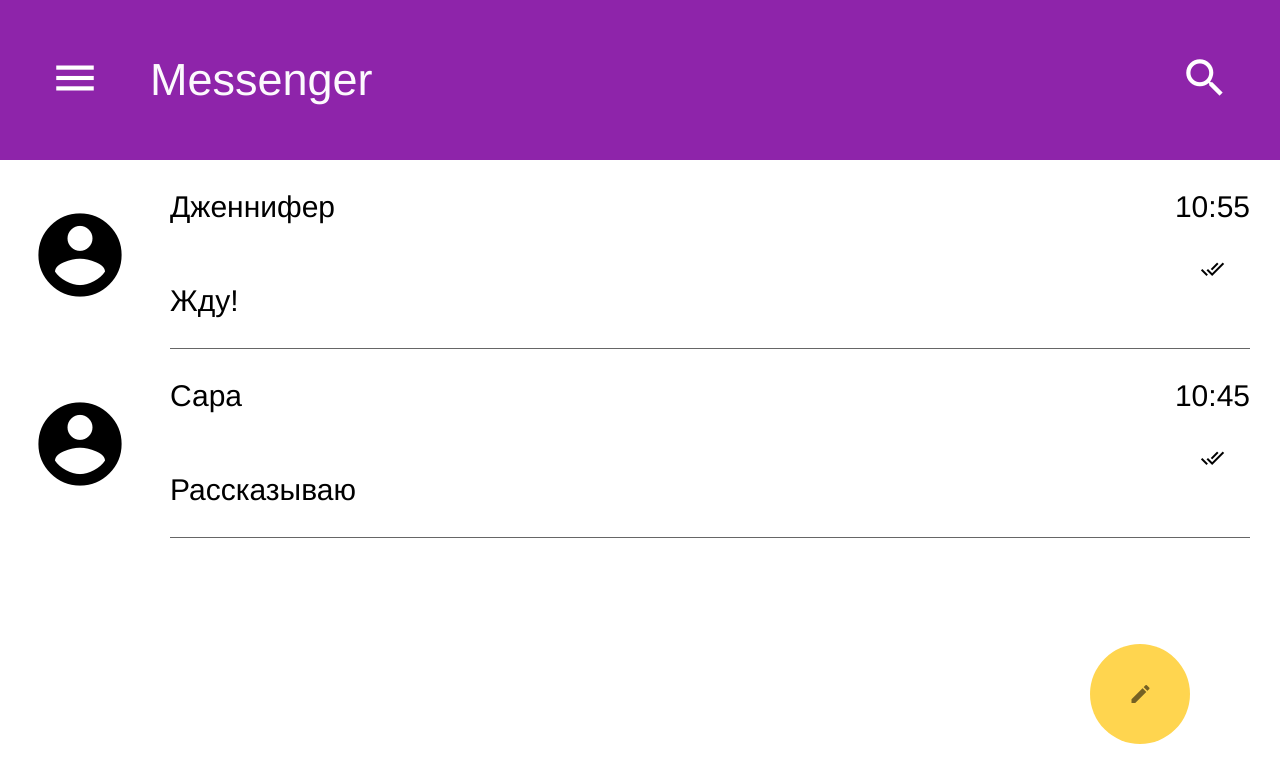
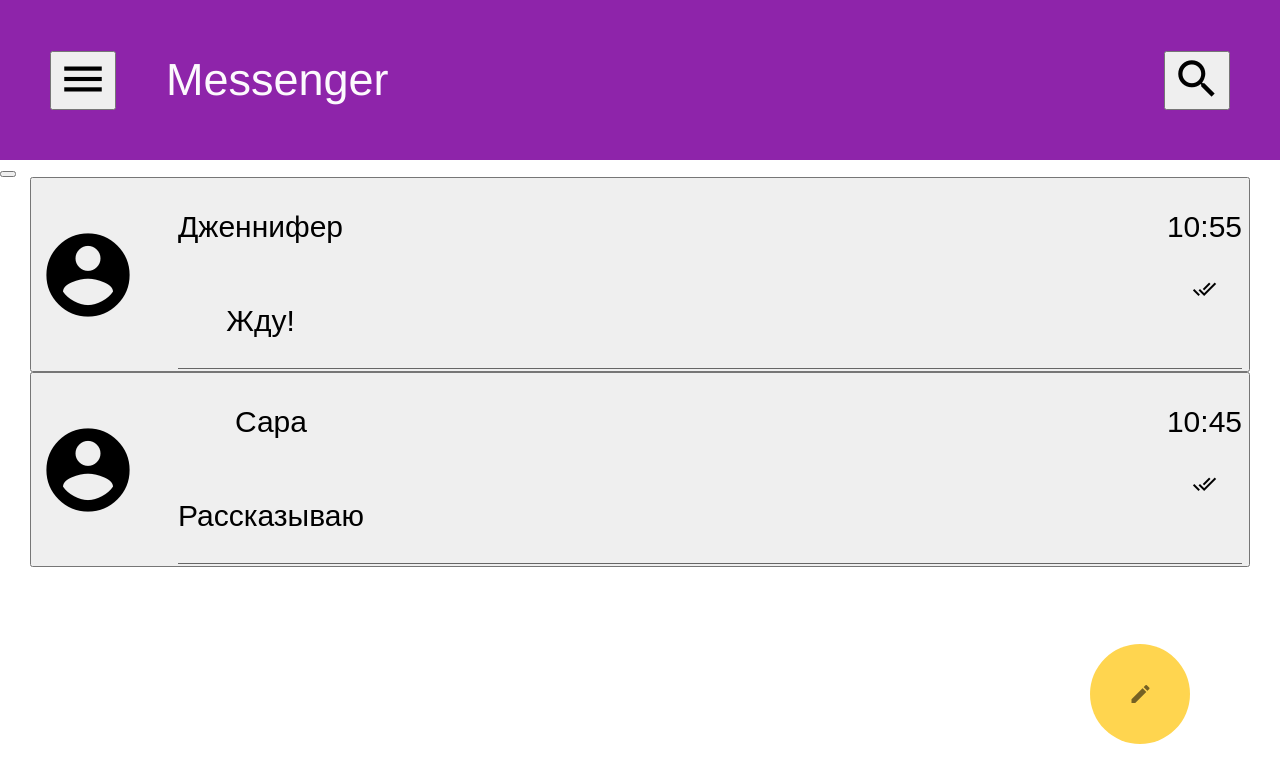
Before and after one commit to ovsyannikovas/2022-2-VK-EDU-FS-Frontend-S-Ovsyannikova, a React (Create React App) app in the folder react-chat/: page / in a window 1280 px wide. Shown: the top 782 px of the page. Built offline with nearby package versions, Linux system fonts and the light colour scheme.

Commit message:
Вместо тега a использован button

```diff
--- a/react-chat/src/components/ChatHeader/ChatHeader.jsx
+++ b/react-chat/src/components/ChatHeader/ChatHeader.jsx
@@ -3,10 +3,10 @@ import React from "react";
 export default function ChatHeader(props) {
     return (
         <header className="site-header">
-            <a href='\' onClick={() => props.props.onClick('chat-list')} className="logo arrow">
+            <button onClick={() => props.props.onClick('chat-list')} className="logo arrow">
                 <i className="material-icons icon">arrow_back</i>
-            </a>
-            <a href='\'>
+            </button>
+            <button>
                 <div className="user-info">
                     <i className="material-icons avatar">account_circle</i>
                     <div className="user-text">
@@ -14,14 +14,14 @@ export default function ChatHeader(props) {
                         <p className="time">была 2 часа назад</p>
                     </div>
                 </div>
-            </a>
+            </button>
             <div className="buttons">
-                <a href='\'>
+                <button>
                     <i className="material-icons icon">search</i>
-                </a>
-                <a href='\'>
+                </button>
+                <button>
                     <i className="material-icons icon">menu</i>
-                </a>
+                </button>
             </div>
         </header>
     )
--- a/react-chat/src/components/ChatListBody/ChatListBody.jsx
+++ b/react-chat/src/components/ChatListBody/ChatListBody.jsx
@@ -4,11 +4,11 @@ import restoreDialogues from '../../utils/restoreDialogues';
 export default function ChatListBody(props) {
     return (
         <div>
-            <a>
+            <button>
                 <div className="new-message-btn">
                     <i className="material-icons">edit</i>
                 </div>
-            </a>
+            </button>
             <div className="message-list messages">
                 {restoreDialogues(props.props)}
             </div>
--- a/react-chat/src/components/ChatListHeader/ChatListHeader.jsx
+++ b/react-chat/src/components/ChatListHeader/ChatListHeader.jsx
@@ -4,14 +4,14 @@ export default function ChatListHeader() {
     return (
         <header className="site-header-messenger">
             <div className="burger-label">
-                <a className="burger-icon">
+                <button className="burger-icon">
                     <i className="material-icons icon">menu</i>
-                </a>
+                </button>
                 <p className="messenger-label">Messenger</p>
             </div>
-            <a>
+            <button>
                 <i className="material-icons icon">search</i>
-            </a>
+            </button>
         </header>
     )
 }
--- a/react-chat/src/components/Dialogue/Dialogue.jsx
+++ b/react-chat/src/components/Dialogue/Dialogue.jsx
@@ -5,7 +5,7 @@ export default function Dialogue(props) {
     const name = props.name
 
     return (
-        <a onClick={() => props.onClick('chat', name)} className="dialogue">
+        <button onClick={() => props.onClick('chat', name)} className="dialogue">
             <i className="material-icons">account_circle</i>
             <div className="dialogue-text">
                 <div className="dialogue-user-text">
@@ -18,6 +18,6 @@ export default function Dialogue(props) {
                     {/*<p class="dialogue-counter">99</p>*/}
                 </div>
             </div>
-        </a>
+        </button>
     )
 }
--- a/react-chat/src/components/Form/Form.jsx
+++ b/react-chat/src/components/Form/Form.jsx
@@ -79,9 +79,9 @@ export default class Form extends React.Component {
                            onChange={this.handleChange}
                            type="text"
                            value={this.state.text}/>
-                    <a>
+                    <button>
                         <i className="material-icons icon">attachment</i>
-                    </a>
+                    </button>
                 </div>
             </form>
         )
--- a/react-chat/src/index.css
+++ b/react-chat/src/index.css
@@ -85,11 +85,10 @@ header .material-icons {
 }
 
 .material-symbols-outlined {
-    font-variation-settings:
-            'FILL' 0,
-            'wght' 400,
-            'GRAD' 0,
-            'opsz' 48
+    font-variation-settings: 'FILL' 0,
+    'wght' 400,
+    'GRAD' 0,
+    'opsz' 48
 }
 
 .material-icons {
@@ -240,6 +239,7 @@ header .material-icons {
 
 .messages a {
     text-decoration: none;
+    color: black;
 }
 
 .dialogue {
@@ -284,7 +284,7 @@ header .material-icons {
     justify-content: center;
 }
 
-.new-message-btn{
+.new-message-btn {
     position: fixed;
     right: 7vw;
     bottom: 7vh;
@@ -298,8 +298,3 @@ header .material-icons {
     color: #756124;
     /*box-shadow: ...*/
 }
-
-.messages a {
-    text-decoration: none;
-    color: black;
-}
```
